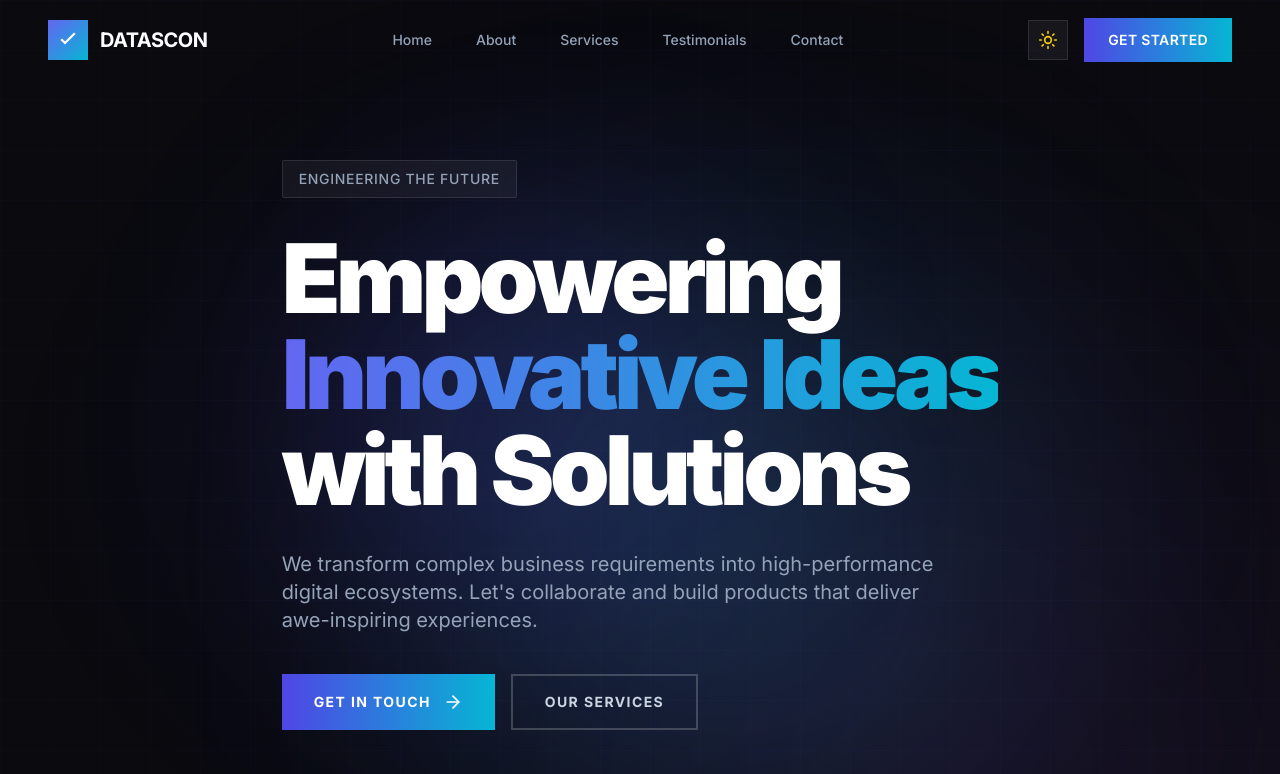
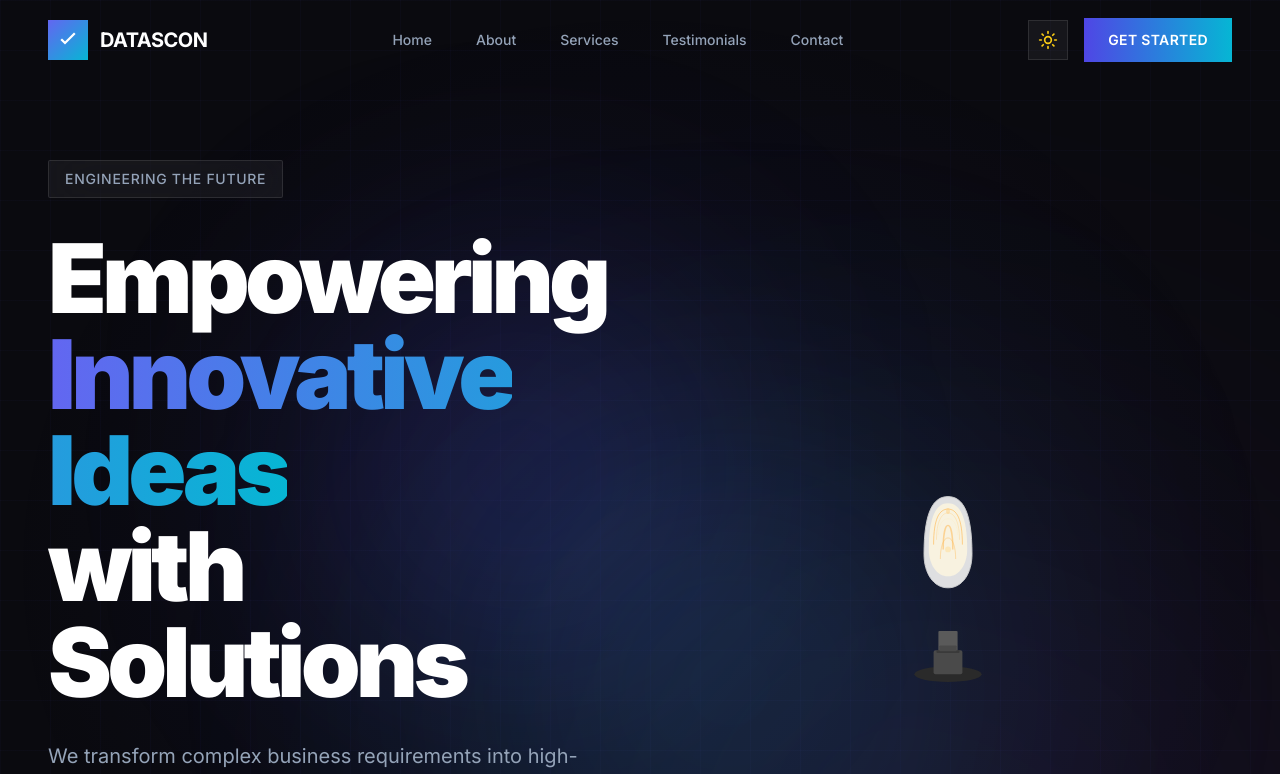
Before and after one commit to fmitesh007/ds_baackup, a Next.js app: page / in a window 1280 px wide. Shown: the top 774 px of the page. Built offline with nearby package versions, Linux system fonts and the light colour scheme.

Commit message:
Add: Hero content shifted left, vintage Edison bulb with hover glow on right

```diff
--- a/components/Hero.tsx
+++ b/components/Hero.tsx
@@ -20,7 +20,6 @@ export default function Hero() {
   const y = useTransform(scrollYProgress, [0, 1], [0, 200]);
   const opacity = useTransform(scrollYProgress, [0, 0.5], [1, 0]);
   const scale = useTransform(scrollYProgress, [0, 1], [1, 0.8]);
-  const smoothProgress = useSpring(scrollYProgress, { stiffness: 100, damping: 30 });
 
   if (!mounted) return null;
 
@@ -64,15 +63,11 @@ export default function Hero() {
           }}
           transition={{ duration: 15, repeat: Infinity, ease: "easeInOut", delay: 2 }}
         />
-
-
       </motion.div>
 
       <div className="max-w-7xl mx-auto px-6 lg:px-12 py-20 relative z-10">
-        <motion.div
-          style={{ opacity, scale }}
-          className="max-w-4xl"
-        >
+        <div className="grid lg:grid-cols-2 gap-12 items-center">
+          <motion.div style={{ opacity, scale }}>
             <motion.div
               initial={{ opacity: 0, y: 20 }}
               animate={{ opacity: 1, y: 0 }}
@@ -89,30 +84,11 @@ export default function Hero() {
               animate={{ opacity: 1, y: 0 }}
               transition={{ duration: 0.8, delay: 0.2 }}
             >
-            <motion.span
-              initial={{ opacity: 0, x: -50 }}
-              animate={{ opacity: 1, x: 0 }}
-              transition={{ duration: 0.8, delay: 0.3 }}
-            >
               Empowering
-            </motion.span>
               <br />
-            <motion.span
-              className="text-accent"
-              initial={{ opacity: 0, y: 20 }}
-              animate={{ opacity: 1, y: 0 }}
-              transition={{ duration: 0.8, delay: 0.5 }}
-            >
-              Innovative Ideas
-            </motion.span>
+              <span className="text-accent">Innovative Ideas</span>
               <br />
-            <motion.span
-              initial={{ opacity: 0, x: 50 }}
-              animate={{ opacity: 1, x: 0 }}
-              transition={{ duration: 0.8, delay: 0.7 }}
-            >
               with Solutions
-            </motion.span>
             </motion.h1>
 
             <motion.p
@@ -177,6 +153,43 @@ export default function Hero() {
               ))}
             </motion.div>
           </motion.div>
+
+          <motion.div
+            className="hidden lg:flex items-center justify-center"
+            initial={{ opacity: 0, scale: 0.8 }}
+            animate={{ opacity: 1, scale: 1 }}
+            transition={{ duration: 0.8, delay: 0.5 }}
+          >
+            <motion.div
+              className="relative cursor-pointer group"
+              whileHover={{ scale: 1.05 }}
+            >
+              <motion.div
+                className="absolute inset-0 rounded-full opacity-0 group-hover:opacity-100 transition-opacity duration-500"
+                animate={{
+                  boxShadow: ['0 0 20px rgba(255,200,100,0.3)', '0 0 60px rgba(255,200,100,0.6)', '0 0 20px rgba(255,200,100,0.3)']
+                }}
+                transition={{ duration: 2, repeat: Infinity }}
+              />
+              <svg viewBox="0 0 200 300" className="w-48 h-72" fill="none" xmlns="http://www.w3.org/2000/svg">
+                <ellipse cx="100" cy="220" rx="35" ry="8" fill="#2a2a2a"/>
+                <rect x="85" y="195" width="30" height="25" rx="2" fill="#4a4a4a"/>
+                <rect x="90" y="175" width="20" height="22" rx="1" fill="#5a5a5a"/>
+                <path d="M75 95 C75 50 85 35 100 35 C115 35 125 50 125 95 C125 115 115 130 100 130 C85 130 75 115 75 95Z" fill="#f5f5f5" stroke="#e0e0e0" strokeWidth="1" opacity="0.9"/>
+                <path d="M80 90 C80 55 88 42 100 42 C112 42 120 55 120 90 C120 105 112 118 100 118 C88 118 80 105 80 90Z" fill="#fff8e0" opacity="0.8"/>
+                <path d="M85 85 C85 58 91 48 100 48 C109 48 115 58 115 85" stroke="#ffb347" strokeWidth="1" opacity="0.6"/>
+                <path d="M88 80 C88 62 93 52 100 52 C107 52 112 62 112 80" stroke="#ffd080" strokeWidth="1" opacity="0.4"/>
+                <path d="M90 75 C90 65 94 58 100 58 C106 58 110 65 110 75" stroke="#ffe0a0" strokeWidth="0.5" opacity="0.3"/>
+                <path d="M95 90 C95 75 97 65 100 65 C103 65 105 75 105 90" stroke="#ffb347" strokeWidth="1.5" opacity="0.5"/>
+                <path d="M92 100 C92 88 95 78 100 78 C105 78 108 88 108 100" stroke="#ffb347" strokeWidth="1" opacity="0.4"/>
+                <circle cx="100" cy="90" r="3" fill="#ffe0a0" opacity="0.6"/>
+                <rect x="88" y="195" width="24" height="3" rx="1" fill="#3a3a3a"/>
+                <rect x="91" y="190" width="18" height="6" rx="1" fill="#4a4a4a"/>
+                <ellipse cx="100" cy="50" rx="2" ry="3" fill="#ffd080" opacity="0.5"/>
+              </svg>
+            </motion.div>
+          </motion.div>
+        </div>
       </div>
 
       <motion.div
```
Lines whose indentation alone changed are shown as unchanged.
